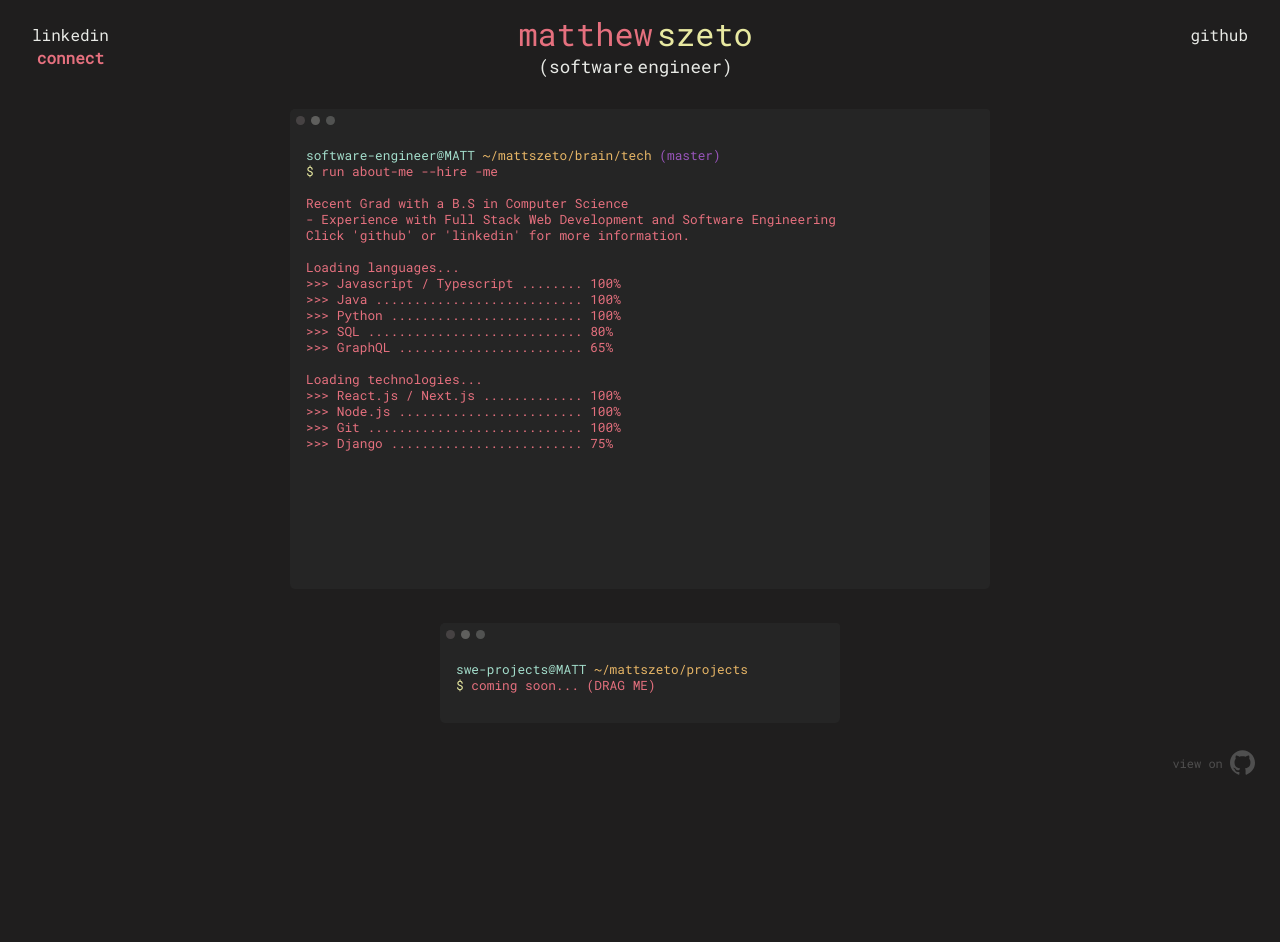
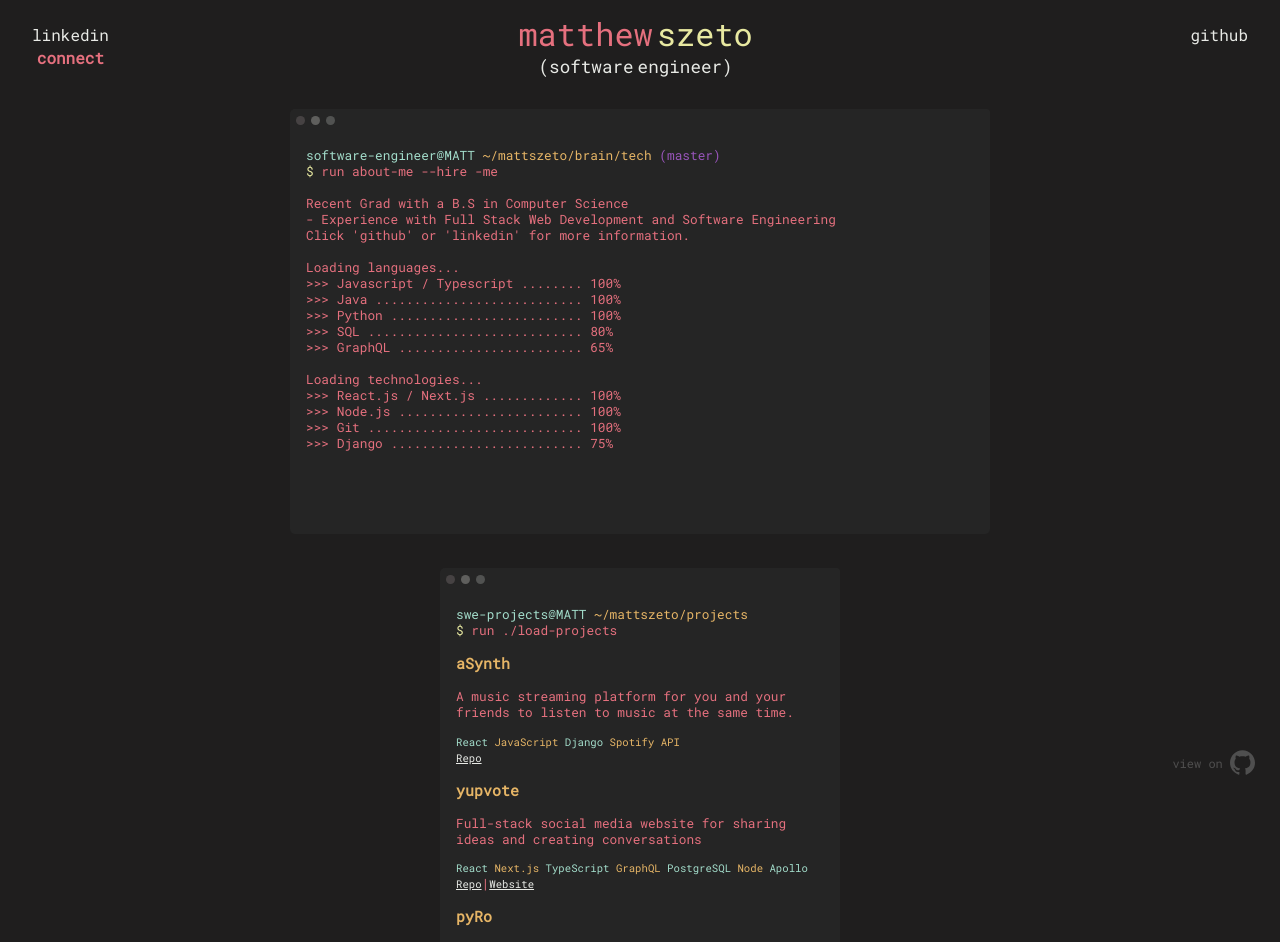
Before and after one commit to mattszeto/portfolio, a React (Create React App) app: page / in a window 1280 px wide. Shown: the top 942 px of the page. Before the commit the page ends 800 px from the top, so only its background shows below. Built offline with nearby package versions, Linux system fonts and the light colour scheme.

Commit message:
added projects window

```diff
--- a/src/App.js
+++ b/src/App.js
@@ -13,6 +13,7 @@
 } from "./components/Window";
 import Draggable from "react-draggable";
 import ViewOnGithub from "./components/ViewOnGithub";
+import Projects from "./components/Projects";
 
 const App = () => {
   const [dimensions, setDimensions] = useState({
@@ -48,7 +49,7 @@
               top: -25,
               left: -(dimensions.width / 2 - 700 / 2 - 30),
               right: dimensions.width / 2 - 700 / 2 - 30,
-              bottom: dimensions.height - 109 - 495 - 30,
+              bottom: dimensions.height - 109 - 475 - 30,
             }}
           >
             <Container>
@@ -66,7 +67,7 @@
               top: -540,
               left: -(dimensions.width / 2 - 400 / 2 - 30),
               right: dimensions.width / 2 - 400 / 2 - 30,
-              bottom: dimensions.height - 100 - 638 - 30,
+              bottom: dimensions.height - 100 - 1000 - 30,
             }}
           >
             <MiniContainer>
@@ -77,7 +78,8 @@
                     <span className="blue">swe-projects@MATT </span>
                     <span className="orange">~/mattszeto/projects</span>
                   </div>
-                  <span className="yellow">$</span> coming soon... (DRAG ME)
+                  <span className="yellow">$</span> run ./load-projects
+                  <Projects />
                 </TextContainer>
               </MiniSquareContainer>
             </MiniContainer>
@@ -102,7 +104,8 @@
                   <span className="blue">swe-projects@MATT </span>
                   <span className="orange">~/mattszeto/projects</span>
                 </div>
-                <span className="yellow">$</span> coming soon...
+                <span className="yellow">$</span> run ./load-projects
+                <Projects />
               </TextContainer>
             </MiniSquareContainer>
           </MiniContainer>
--- a/src/components/Projects.js
+++ b/src/components/Projects.js
@@ -6,7 +6,7 @@
     description:
       "A music streaming platform for you and your friends to listen to music at the same time.",
     tools: ["React", "JavaScript", "Django", "Spotify API"],
-    repo: "",
+    repo: "https://github.com/mattszeto/asynth",
     demo: "",
     gif: "",
     gifPause: "",
@@ -24,8 +24,8 @@
       "Node",
       "Apollo",
     ],
-    repo: "",
-    demo: "",
+    repo: "https://github.com/mattszeto/upvote",
+    demo: "https://yupvote.net/",
     gif: "",
     gifPause: "",
   },
@@ -33,8 +33,8 @@
     title: "pyRo",
     description:
       "Algorithmic trading robot. Checks indicators, stores buy/sell triggers. Momentum algorithm (linear regression model)",
-    tools: ["Python", "GCP", "BigQuery", "TDA API"],
-    repo: "",
+    tools: ["Python", "GCP", "BigQuery", "tdaAPI"],
+    repo: "https://github.com/mattszeto/pyRo",
     demo: "",
     gif: "",
     gifPause: "",
@@ -42,48 +42,50 @@
 ];
 
 const Projects = () => {
-  const [isPlaying, setIsPlaying] = useState(null);
   return (
     <div id="projects">
-      <p className="title-section">Projects</p>
       <div className="proj-wrapper">
         {projects.map((project, index) => (
-          <div
-            key={index}
-            className="proj"
-            onMouseOut={() => setIsPlaying(null)}
-            onMouseOver={() => setIsPlaying(index)}
-          >
+          <div key={index} className="proj">
             <div className="details">
-              <h2>{project.title}</h2>
+              <h3 className="orange">{project.title}</h3>
               <div className="subtitles">
-                <small className="description">{project.description}</small>
+                <p className="description">{project.description}</p>
               </div>
               <div className="tools">
                 {project.tools.map((tool, idx) => (
-                  <small key={idx} className="description">
-                    {tool}
+                  <small
+                    key={idx}
+                    className={idx % 2 === 0 ? "blue" : "orange"}
+                  >
+                    {tool}{" "}
                   </small>
                 ))}
               </div>
               <div className="subtitles">
                 <a className="link" href={project.repo} target="__blank">
-                  {" "}
-                  <small>Repository </small>{" "}
+                  <small>Repo</small>
                 </a>
-                <a className="link" href={project.demo} target="__blank">
-                  {" "}
-                  <small>Website </small>{" "}
-                </a>
+
+                {project.demo ? (
+                  <span>
+                    |
+                    <a className="link" href={project.demo} target="__blank">
+                      <small>Website</small>
+                    </a>
+                  </span>
+                ) : (
+                  ""
+                )}
               </div>
             </div>
-            <div className="video-container">
+            {/* <div className="video-container">
               <img
                 className="video"
                 src={isPlaying === index ? project.gif : project.gifPause}
                 alt={project.title}
               />
-            </div>
+            </div> */}
           </div>
         ))}
       </div>
--- a/src/components/Window.js
+++ b/src/components/Window.js
@@ -17,7 +17,7 @@
   margin-top: 1.5rem;
   width: 100%;
   height: 100%;
-  min-height: 480px;
+  min-height: 425px;
   transition: all 0.3s ease;
   &:hover {
     transform: scale(1.01) translate(calc(0 / 50 * 1px), calc(0 / 50 * 1px));
--- a/src/style.css
+++ b/src/style.css
@@ -216,6 +216,12 @@
   }
 }
 
+/* ============== Projects =============== */
+
+.link {
+  color: var(--white-color);
+}
+
 /* ============== COLORED TEXT ============= */
 
 .yellow {
```
